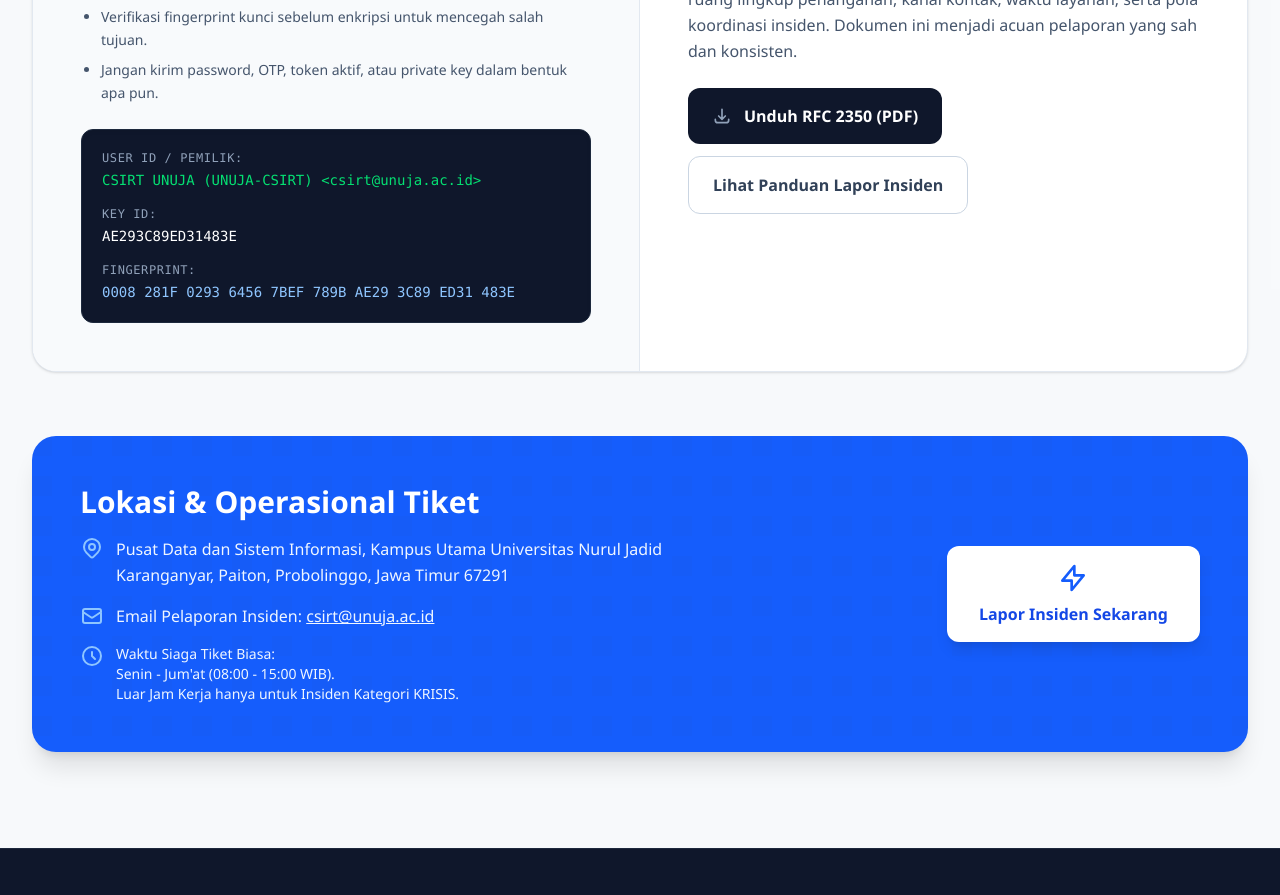
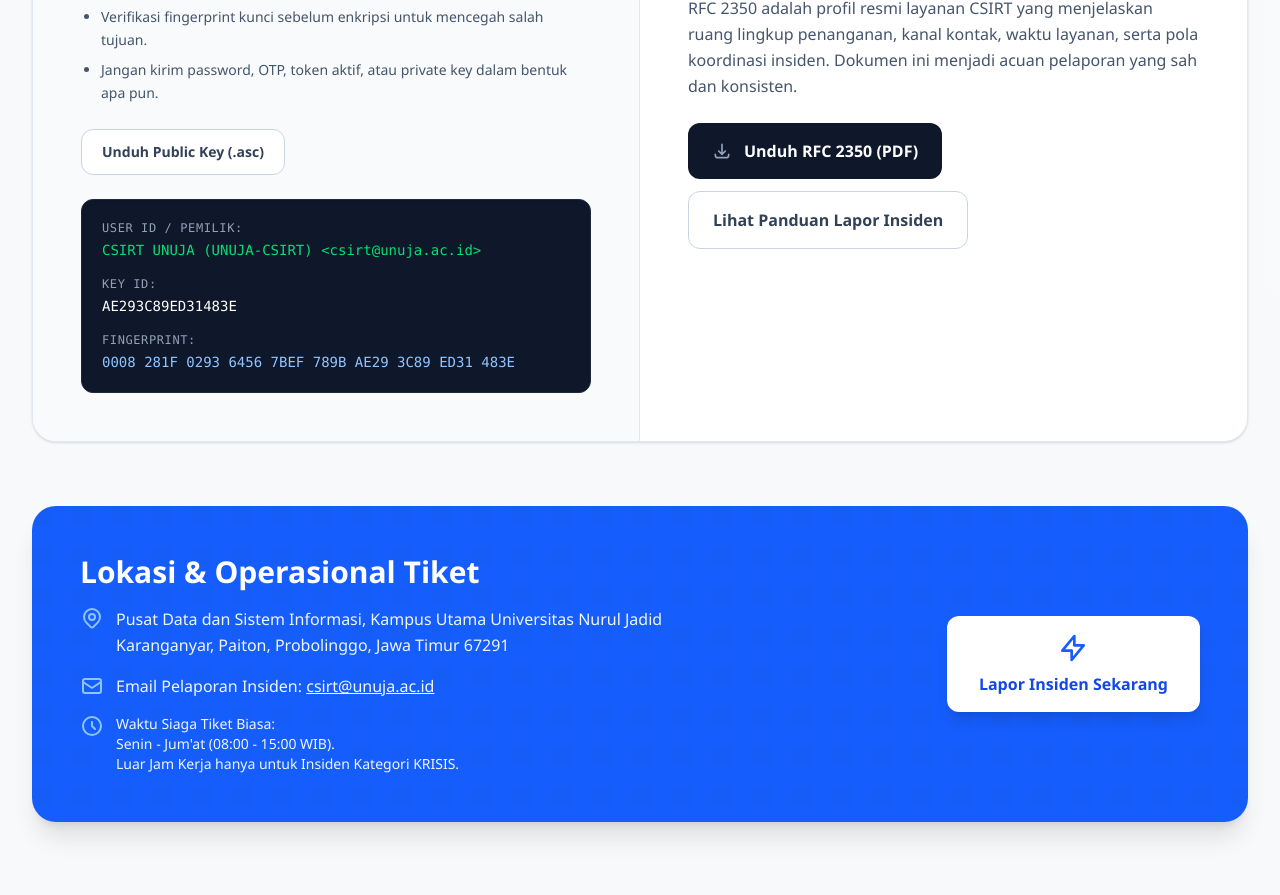
Before and after one commit to haliminurja/csirt-next, a Next.js app: page /profil in a window 1280 px wide. Shown: the part 2760-3655 px from the top of the page. Built offline with nearby package versions, Linux system fonts and the light colour scheme.

Commit message:
feat: update document RFC2350

```diff
--- a/src/app/docs/[slug]/route.ts
+++ b/src/app/docs/[slug]/route.ts
@@ -3,6 +3,7 @@
 import { constants as fsConstants } from 'node:fs';
 import { NextResponse, type NextRequest } from 'next/server';
 import { getPdfDoc } from '@/lib/pdf-docs';
+import { OFFICIAL_RFC2350_PATH } from '@/lib/official-documents';
 
 type RouteContext = {
   params: Promise<{ slug: string }>;
@@ -24,5 +25,9 @@
     return new NextResponse(`File PDF belum tersedia di server: ${doc.publicPath}`, { status: 404 });
   }
 
+  if (slug === 'rfc-2350-unuja') {
+    return NextResponse.redirect(new URL(OFFICIAL_RFC2350_PATH, request.url));
+  }
+
   return NextResponse.redirect(new URL(doc.publicPath, request.url));
 }
--- a/src/app/panduan/_components/RfcHighlight.tsx
+++ b/src/app/panduan/_components/RfcHighlight.tsx
@@ -1,5 +1,5 @@
 import Link from 'next/link';
-import { getPdfRoute } from '@/lib/pdf-docs';
+import { OFFICIAL_RFC2350_PATH } from '@/lib/official-documents';
 
 export default function RfcHighlight() {
   return (
@@ -13,7 +13,7 @@
           <p className="text-sm leading-relaxed text-slate-600 dark:text-slate-300">Standar deskripsi CSIRT berdasarkan IETF, mencakup kewenangan, jam operasional, dan spesifikasi layanan. Dokumen ini wajib dibaca oleh seluruh PIC Unit IT Fakultas.</p>
         </div>
         <Link
-          href={getPdfRoute('rfc-2350-unuja')}
+          href={OFFICIAL_RFC2350_PATH}
           target="_blank"
           rel="noopener noreferrer"
           className="inline-flex shrink-0 items-center rounded-xl bg-slate-900 px-6 py-3 text-sm font-semibold text-white shadow-sm transition-colors hover:bg-blue-700 dark:bg-blue-600 dark:hover:bg-blue-700"
--- a/src/app/profil/_components/SecurityDocuments.tsx
+++ b/src/app/profil/_components/SecurityDocuments.tsx
@@ -1,5 +1,5 @@
 import Link from 'next/link';
-import { getPdfRoute } from '@/lib/pdf-docs';
+import { OFFICIAL_PUBLIC_KEY_PATH, OFFICIAL_RFC2350_PATH } from '@/lib/official-documents';
 
 export default function SecurityDocuments() {
   return (
@@ -18,6 +18,16 @@
           <li>Verifikasi fingerprint kunci sebelum enkripsi untuk mencegah salah tujuan.</li>
           <li>Jangan kirim password, OTP, token aktif, atau private key dalam bentuk apa pun.</li>
         </ul>
+        <div className="mb-6 flex flex-wrap gap-3">
+          <Link
+            href={OFFICIAL_PUBLIC_KEY_PATH}
+            target="_blank"
+            rel="noopener noreferrer"
+            className="inline-flex w-max items-center justify-center rounded-xl border border-slate-300 bg-white px-5 py-3 text-sm font-semibold text-slate-700 transition-all hover:border-blue-300 hover:text-blue-700 dark:border-slate-700 dark:bg-slate-900 dark:text-slate-200 dark:hover:border-blue-700 dark:hover:text-blue-300"
+          >
+            Unduh Public Key (.asc)
+          </Link>
+        </div>
         <div className="bg-slate-900 rounded-xl p-5 text-left border border-slate-800 shadow-inner overflow-x-auto text-sm">
           <p className="text-slate-400 font-mono mb-1 text-xs uppercase tracking-wider">User ID / Pemilik:</p>
           <p className="text-green-400 font-mono mb-4">CSIRT UNUJA (UNUJA-CSIRT) &lt;csirt@unuja.ac.id&gt;</p>
@@ -38,7 +48,7 @@
         </p>
         <div className="flex flex-wrap gap-3">
           <Link
-            href={getPdfRoute('rfc-2350-unuja')}
+            href={OFFICIAL_RFC2350_PATH}
             target="_blank"
             rel="noopener noreferrer"
             className="group inline-flex w-max items-center justify-center rounded-xl bg-slate-900 px-6 py-4 font-bold text-white transition-all hover:bg-slate-800 dark:bg-blue-600 dark:hover:bg-blue-700"
--- /dev/null
+++ b/src/lib/official-documents.ts
@@ -0,0 +1,2 @@
+export const OFFICIAL_RFC2350_PATH = '/rfc2350.pdf';
+export const OFFICIAL_PUBLIC_KEY_PATH = '/publickey.asc';
--- a/src/lib/pdf-docs.ts
+++ b/src/lib/pdf-docs.ts
@@ -1,3 +1,5 @@
+import { OFFICIAL_RFC2350_PATH } from '@/lib/official-documents';
+
 export const PDF_DOCS = {
   'microservice-api': {
     title: 'Pedoman Microservice & API',
@@ -33,7 +35,7 @@
   },
   'rfc-2350-unuja': {
     title: 'Dokumen RFC 2350 UNUJA-CSIRT',
-    publicPath: '/dist/pdf/RFC-2350-UNUJA-CSIRT.pdf',
+    publicPath: '/rfc2350.pdf',
   },
 } as const;
 
@@ -44,5 +46,9 @@
 }
 
 export function getPdfRoute(slug: PdfDocSlug) {
+  if (slug === 'rfc-2350-unuja') {
+    return OFFICIAL_RFC2350_PATH;
+  }
+
   return `/docs/${slug}`;
 }
```
